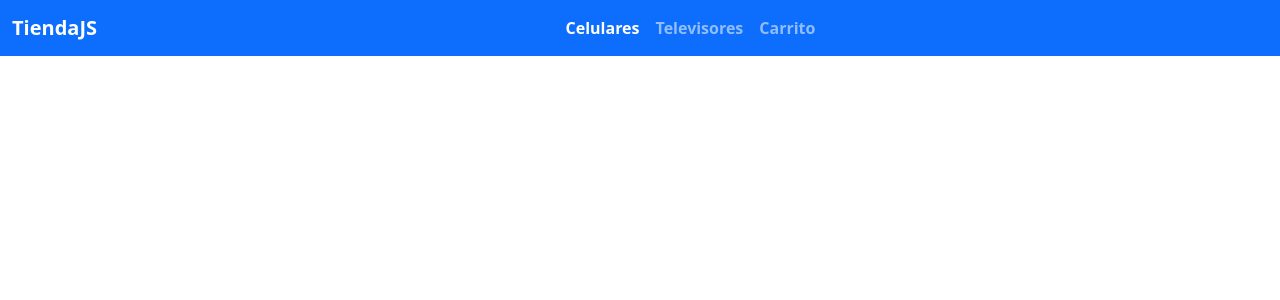
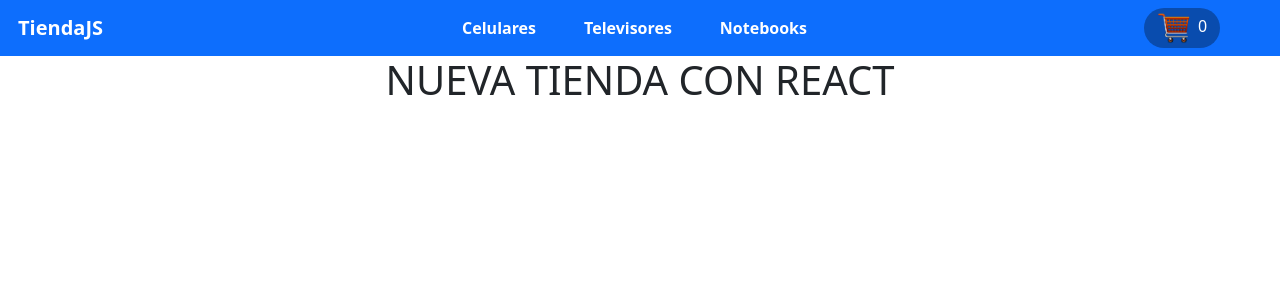
Before and after one commit to sebiyivo/Eccomerce-ReactJS-YIVOTINSKY, a React (Create React App) app: page / in a window 1280 px wide. Shown: the top 300 px of the page. Built offline with nearby package versions, Linux system fonts and the light colour scheme; the HTML template or start-up script is replaced by a standard one.

Commit message:
PreEntrega1 + YIVOTINSKY

```diff
--- a/src/App.js
+++ b/src/App.js
@@ -1,10 +1,12 @@
 import './App.css';
 import Navbar from './components/Navbar/Navbar';
+import ItemListContainer from './components/ItemListContainer/ItemListContainer';
 
 function App() {
   return (
     <div className="App">
       <Navbar />
+      <ItemListContainer greeting={"NUEVA TIENDA CON REACT"}/>
     </div>
   );
 }
--- /dev/null
+++ b/src/components/CartWidget/CartWidget.css
@@ -0,0 +1,15 @@
+.carrito {
+    font-weight: bolder;
+    color: #ffffff;
+    margin-right: 3rem;
+}
+
+.carrito button {
+    background: #00000050;
+    padding-right: 0.8rem;
+    border-radius: 50px;
+}
+
+.imagenCarrito {
+    width: 3rem;
+}
--- /dev/null
+++ b/src/components/CartWidget/CartWidget.js
@@ -0,0 +1,16 @@
+import "./CartWidget.css"
+import carrito from "./assests/carrito.png"
+
+const CartWidget = () => {
+
+    return (
+        <div className = "carrito">
+            <button>
+                <img className = "imagenCarrito" src={carrito} alt="carrito"/>
+                0
+            </button>
+        </div>
+    )
+}
+
+export default CartWidget
--- /dev/null
+++ b/src/components/ItemListContainer/ItemListContainer.js
@@ -0,0 +1,6 @@
+const ItemListContainer = ({greeting}) => {
+
+    return <h1>{greeting}</h1>
+}
+
+export default ItemListContainer
--- a/src/components/Navbar/Navbar.css
+++ b/src/components/Navbar/Navbar.css
@@ -12,4 +12,11 @@
 
 .navbar-nav {
     font-weight: bold;
+    gap: 2rem;
 }
+
+.navbar button {
+    background: none;
+    border: 0;
+    color: #ffffff;
+}
--- a/src/components/Navbar/Navbar.js
+++ b/src/components/Navbar/Navbar.js
@@ -1,21 +1,23 @@
 import "./Navbar.css"
+import CartWidget from "../CartWidget/CartWidget"
 
 const Navbar = () => {
     return (
 
         <nav className="navbar navbar-expand-lg navbar-dark bg-primary">
           <div className="container-fluid">
-            <a className="navbar-brand" href="#">TiendaJS</a>
+            <button className="navbar-brand">TiendaJS</button>
             <button className="navbar-toggler" type="button" data-bs-toggle="collapse" data-bs-target="#navbarNavAltMarkup" aria-controls="navbarNavAltMarkup" aria-expanded="false" aria-label="Toggle navigation">
               <span className="navbar-toggler-icon"></span>
             </button>
             <div className="collapse navbar-collapse" id="navbarNavAltMarkup">
               <div className="navbar-nav">
-                <a className="nav-link active" aria-current="page" href="#">Celulares</a>
-                <a className="nav-link" href="#">Televisores</a>
-                <a className="nav-link" href="#">Carrito</a>
+                <button className="nav-link" aria-current="page">Celulares</button>
+                <button className="nav-link">Televisores</button>
+                <button className="nav-link">Notebooks</button>
               </div>
             </div>
+            <CartWidget />
           </div>
         </nav>
     )
```
Also changed, not shown: src/components/CartWidget/assests/carrito.png (added).
